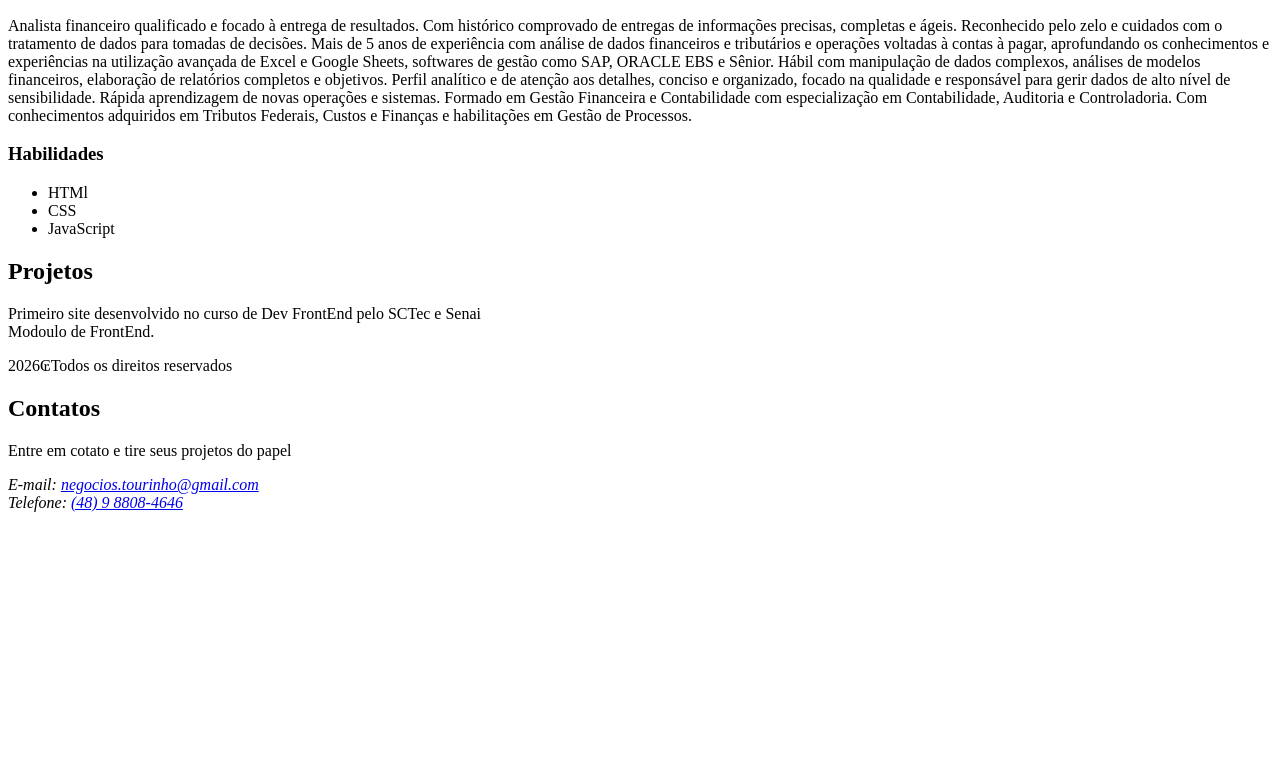
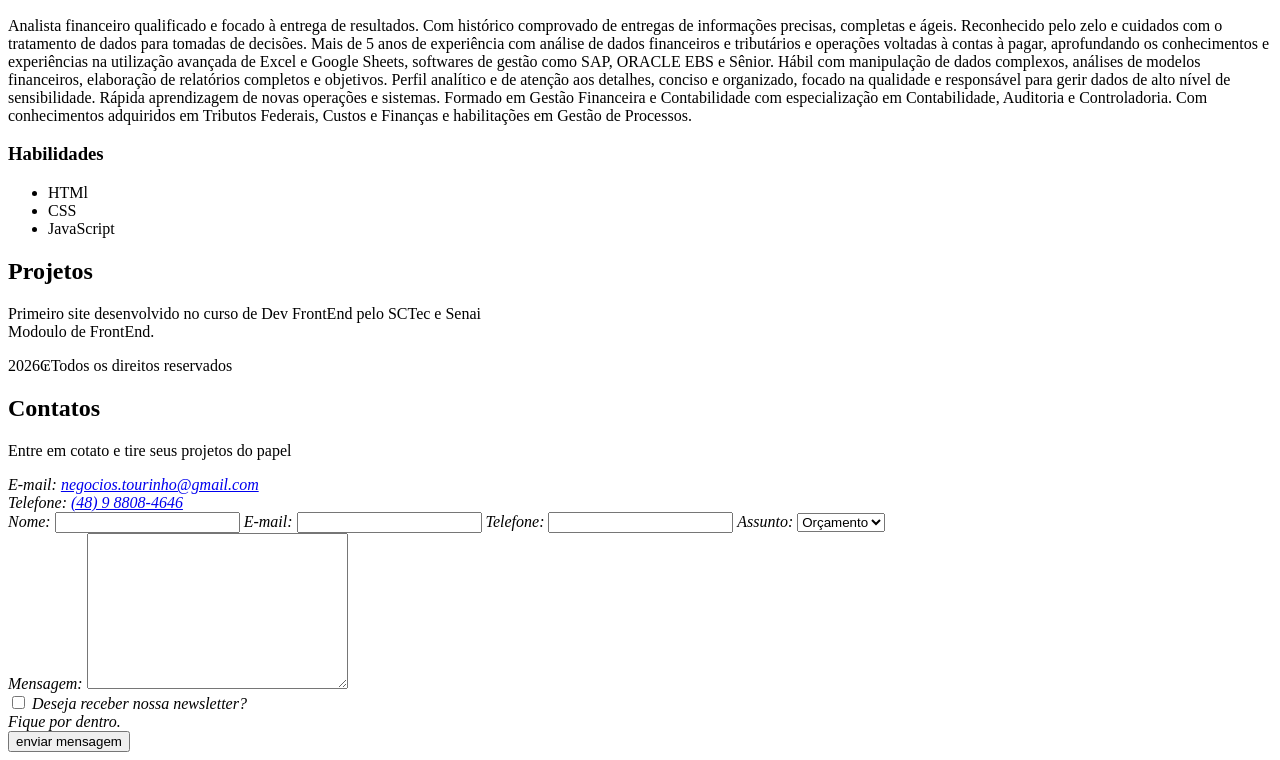
Before and after one commit to negociostourinho-sketch/Site-CursoDev, a plain HTML site: page index.html in a window 1280 px wide. Shown: the part 509-1269 px from the top of the page. Before the commit the page ends 1029 px from the top, so only its background shows below. Drawn offline with Linux system fonts and the light colour scheme.

Commit message:
terceiro-commit

```diff
--- a/index.html
+++ b/index.html
@@ -64,6 +64,37 @@
             <Address>
                 E-mail: <a href="mailto:negocios.toutinho@gmail.com">negocios.tourinho@gmail.com</a><br>
                 Telefone: <a href="tel:+5548988084646">(48) 9 8808-4646</a>
+
+                <form action=""> <!-- form: coleção de elementos associados a formulários -->
+                    <!-- action: ação que faz o envio das informações para um servidor (PHP/SQL) -->
+                     <label for="nome">Nome: </label> <!-- Label: legenda da interface - no caso do campo "Nome" -->
+                     <input type="text" id="nome" name="nome" required> <!-- input: elemento de entrada do dado digitado / type: tipo de dado que deve aceitar -->
+
+                     <label for="email">E-mail: </label>
+                     <input type="email" id="email" name="email" required>
+
+                     <label for="Telefone">Telefone: </label>
+                     <input type="tel" id="telefone" name="telefone">
+
+                     <label for="assunto">Assunto: </label>
+                     <select name="assunto" id="assunto"> <!-- select: controle para selecionar opções de um conjunto -->
+                        <option value="orcamento">Orçamento</option>
+                        <option value="duvida">Dúvida</option>
+                        <option value="outro">Outro</option>
+                    </select>
+                    <br>
+
+                    <label for="mensages">Mensagem: </label>
+                    <textarea name="mensages" id="mensages" cols="30" rows="10" required></textarea><!-- textarea: espaço para inserir texto / cols e rows: definição do tamanho da caixa de texto -->
+                    <br>
+
+                    <input type="checkbox" name="inscricao" id="inscricao">
+                    <label for="inscricao">Deseja receber nossa newsletter?<br>
+                     Fique por dentro. </label>
+                    <br>
+
+                    <input type="submit" value="enviar mensagem">
+                </form>
             </Address>
         </section>
     </footer>
```
